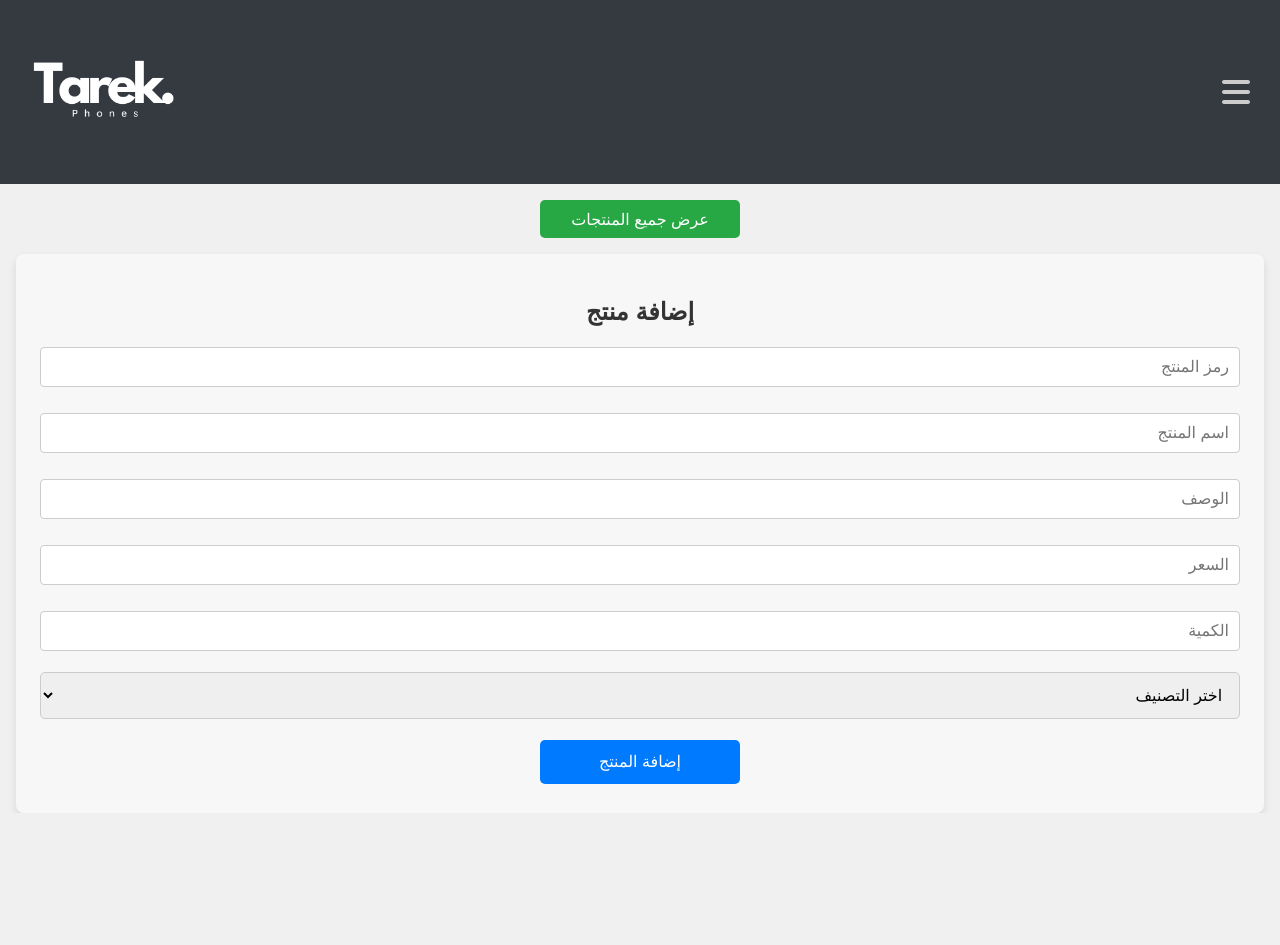
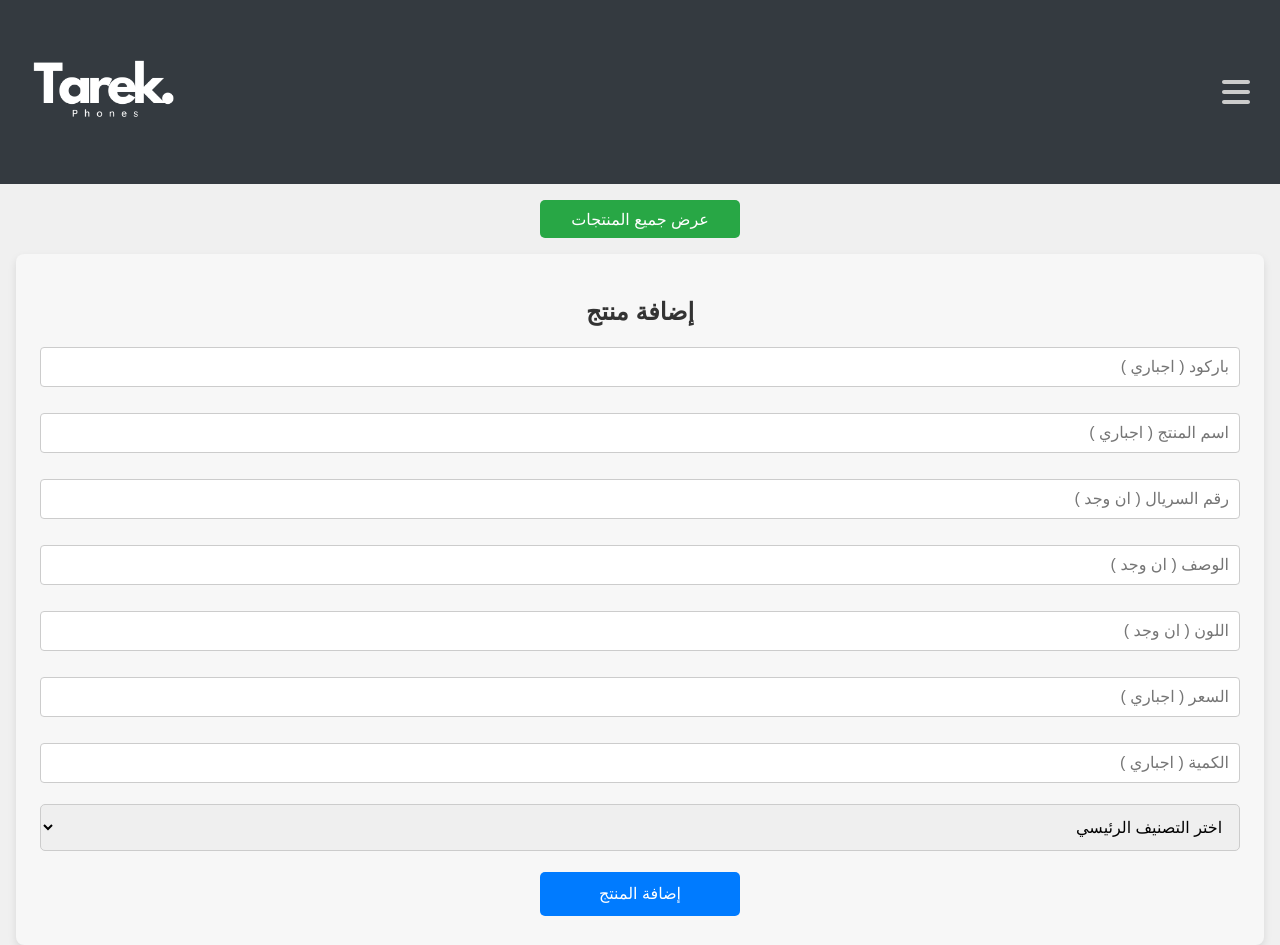
Before and after one commit to desouki77/Tarek-Store, a React (Create React App) app in the folder frontend/: page /inventory in a window 1280 px wide. Before the commit the page ends 813 px from the top, so only its background shows below. Built offline with nearby package versions, Linux system fonts and the light colour scheme; a web font is replaced by a local one.

Commit message:
update inventoru with detailed categories

```diff
--- a/frontend/src/components/Inventory.js
+++ b/frontend/src/components/Inventory.js
@@ -8,44 +8,117 @@ const Inventory = () => {
   const [product, setProduct] = useState({
     barcode: '',
     name: '',
+    sn: '',
     description: '',
+    color: '',
     price: '',
     quantity: '',
     category: '',
+    condition: '',
   });
 
   const navigate = useNavigate();
   const [addedProduct, setAddedProduct] = useState(null);
-  const [editingProductId, setEditingProductId] = useState(null);
   const role = localStorage.getItem('role');
   const isAdmin = role === 'admin';
+
+  const [categories] = useState({
+    اجهزة: {
+      موبايلات: ['سامسونج', 'آيفون', 'هواوي', 'اوبو', 'ريلمي', 'فيفو', 'ريدمي ( شاومي )', 'هونر', 'نوكيا', 'جوجل', 'اخري'],
+      سماعات: ['سماعات سلكية', 'سماعات اير بودز', 'سماعات بيتس', 'سماعات ستريو', 'اخري'],
+      ساعات: ['ايفون', 'سامسونج', 'هواوي', 'اخري'],
+      اضائات: ['رينج لايت', 'اخري'],
+      ميكات: []
+    },
+    اكسسوارات: {
+      جرابات: ['جرابات موبايلات', 'جرابات اير بودز', 'جرابات ساعات'],
+      اسكرينات: [],
+      شواحن: [],
+      كابلات: [],
+      'سترابات ساعات': [],
+      'ميموري كارد': [],
+      فلاشات: [],
+      'لينسات كاميرة': [],
+      'باور بانك': [],
+      'حوامل موبايلات': [],
+      بطاريات: []
+    },
+    others: {}
+  });
+
+  const [mainCategory, setMainCategory] = useState('');
+  const [subCategory, setSubCategory] = useState('');
+  const [thirdCategory, setThirdCategory] = useState('');
+  const [condition, setCondition] = useState('');
 
   const handleChange = (e) => {
     setProduct({ ...product, [e.target.name]: e.target.value });
   };
 
-  const handleBarcodeChange = async (e) => {
+  const handleBarcodeChange = (e) => {
     const scannedBarcode = e.target.value;
     setProduct((prevProduct) => ({
       ...prevProduct,
       barcode: scannedBarcode,
     }));
   };
+  const handleSNChange = (e) => {
+    const SN = e.target.value;
+    setProduct((prevProduct) => ({
+      ...prevProduct,
+      sn: SN,
+    }));
+  };
+
+  const handleMainCategoryChange = (e) => {
+    setMainCategory(e.target.value);
+    setSubCategory('');
+    setThirdCategory('');
+    setCondition('');
+  };
+
+  const handleSubCategoryChange = (e) => {
+    setSubCategory(e.target.value);
+    setThirdCategory('');
+    setCondition('');
+  };
 
   const handleSubmit = async (e) => {
     e.preventDefault();
 
+    // تكوين التصنيف الكامل
+    const fullCategory = `${mainCategory} > ${subCategory} > ${thirdCategory} > ${condition}`.trim();
+
+    // إعداد كائن المنتج مع التصنيف الكامل
+    const productWithCategory = {
+      ...product,
+      category: fullCategory, // إرسال التصنيف الكامل إلى قاعدة البيانات
+    };
+
     try {
-      const response = await axios.post('http://localhost:5000/api/products/add', product);
+      const response = await axios.post('http://localhost:5000/api/products/add', productWithCategory);
       setAddedProduct(response.data.product);
-      setProduct({ barcode: '', name: '', description: '', price: '', quantity: '', category: '' });
-      setEditingProductId(null);
+
+      // إعادة تعيين الحقول
+      setProduct({
+        barcode: '',
+        name: '',
+        sn: '',
+        description: '',
+        color: '',
+        price: '',
+        quantity: '',
+        category: '',
+      });
+      setMainCategory('');
+      setSubCategory('');
+      setThirdCategory('');
+
       setTimeout(() => {
         setAddedProduct(null);
       }, 3000);
     } catch (error) {
       if (error.response && error.response.status === 400) {
-        // Handle product already exists error
         alert('هذا المنتج موجود بالفعل. يرجى التحقق من رمز المنتج.');
       } else {
         console.error('خطأ في اضافة او تحديث المنتج', error);
@@ -60,7 +133,7 @@ const Inventory = () => {
         عرض جميع المنتجات
       </button>
       <section className="inventory__section">
-        <h2 className="inventory__heading">{editingProductId ? 'تعديل المنتج' : 'إضافة منتج'}</h2>
+        <h2 className="inventory__heading">إضافة منتج</h2>
         <form className="inventory__form" onSubmit={handleSubmit}>
           <input
             className="inventory__input"
@@ -68,7 +141,7 @@ const Inventory = () => {
             name="barcode"
             value={product.barcode}
             onChange={handleBarcodeChange}
-            placeholder="رمز المنتج"
+            placeholder="باركود ( اجباري )"
             required
           />
           <input
@@ -77,8 +150,16 @@ const Inventory = () => {
             name="name"
             value={product.name}
             onChange={handleChange}
-            placeholder="اسم المنتج"
+            placeholder="اسم المنتج ( اجباري )"
             required
+          />
+          <input
+            className="inventory__input"
+            type="text"
+            name="sn"
+            value={product.sn}
+            onChange={handleSNChange}
+            placeholder="رقم السريال ( ان وجد )"
           />
           <input
             className="inventory__input"
@@ -86,7 +167,15 @@ const Inventory = () => {
             name="description"
             value={product.description}
             onChange={handleChange}
-            placeholder="الوصف"
+            placeholder="الوصف ( ان وجد )"
+          />
+          <input
+            className="inventory__input"
+            type="text"
+            name="color"
+            value={product.color}
+            onChange={handleChange}
+            placeholder="اللون ( ان وجد )"
           />
           <input
             className="inventory__input"
@@ -94,7 +183,7 @@ const Inventory = () => {
             name="price"
             value={product.price}
             onChange={handleChange}
-            placeholder="السعر"
+            placeholder="السعر ( اجباري )"
             required
           />
           <input
@@ -103,26 +192,84 @@ const Inventory = () => {
             name="quantity"
             value={product.quantity}
             onChange={handleChange}
-            placeholder="الكمية"
+            placeholder="الكمية ( اجباري )"
             required
           />
+
+          {/* Main Category Selection */}
           <select
             className="inventory__select"
-            name="category"
-            value={product.category}
-            onChange={handleChange}
+            name="mainCategory"
+            value={mainCategory}
+            onChange={handleMainCategoryChange}
             required
           >
-            <option value="">اختر التصنيف</option>
-            <option value="devices">اجهزة</option>
-            <option value="accessories">اكسسوارات</option>
+            <option value="">اختر التصنيف الرئيسي</option>
+            {Object.keys(categories).map((category) => (
+              <option key={category} value={category}>
+                {category === 'اجهزة' ? 'اجهزة' : category === 'اكسسوارات' ? 'اكسسوارات' : 'اخري'}
+              </option>
+            ))}
           </select>
+
+          {/* Subcategory Selection */}
+          {mainCategory && Object.keys(categories[mainCategory]).length > 0 && (
+            <select
+              className="inventory__select"
+              name="subCategory"
+              value={subCategory}
+              onChange={handleSubCategoryChange}
+              required
+            >
+              <option value="">اختر التصنيف الفرعي</option>
+              {Object.keys(categories[mainCategory]).map((sub, index) => (
+                <option key={index} value={sub}>
+                  {sub}
+                </option>
+              ))}
+            </select>
+          )}
+
+          {/* Third Category Selection */}
+          {subCategory &&
+            categories[mainCategory][subCategory] &&
+            categories[mainCategory][subCategory].length > 0 && (
+              <select
+                className="inventory__select"
+                name="thirdCategory"
+                value={thirdCategory}
+                onChange={(e) => setThirdCategory(e.target.value)}
+                required
+              >
+                <option value="">اختر النوع</option>
+                {categories[mainCategory][subCategory].map((type, index) => (
+                  <option key={index} value={type}>
+                    {type}
+                  </option>
+                ))}
+              </select>
+            )}
+
+             {/* Fourth Category Selection for Condition */}
+          {mainCategory === 'اجهزة' && (
+            <select
+              className="inventory__select"
+              name="condition"
+              value={condition}
+              onChange={(e) => setCondition(e.target.value)}
+              required
+            >
+              <option value="">اختر حالة المنتج</option>
+              <option value="جديد">جديد</option>
+              <option value="مستعمل">مستعمل</option>
+            </select>
+          )}
+
           <button className="inventory__submit-btn" type="submit">
-            {editingProductId ? 'تحديث المنتج' : 'إضافة المنتج'}
+            إضافة المنتج
           </button>
         </form>
         {addedProduct && <p className="inventory__confirmation">تم إضافة المنتج: {addedProduct.name}</p>}
-
       </section>
     </>
   );
```
Also changed, not shown: 2 other files (tests, documents, lock files or other folders).
